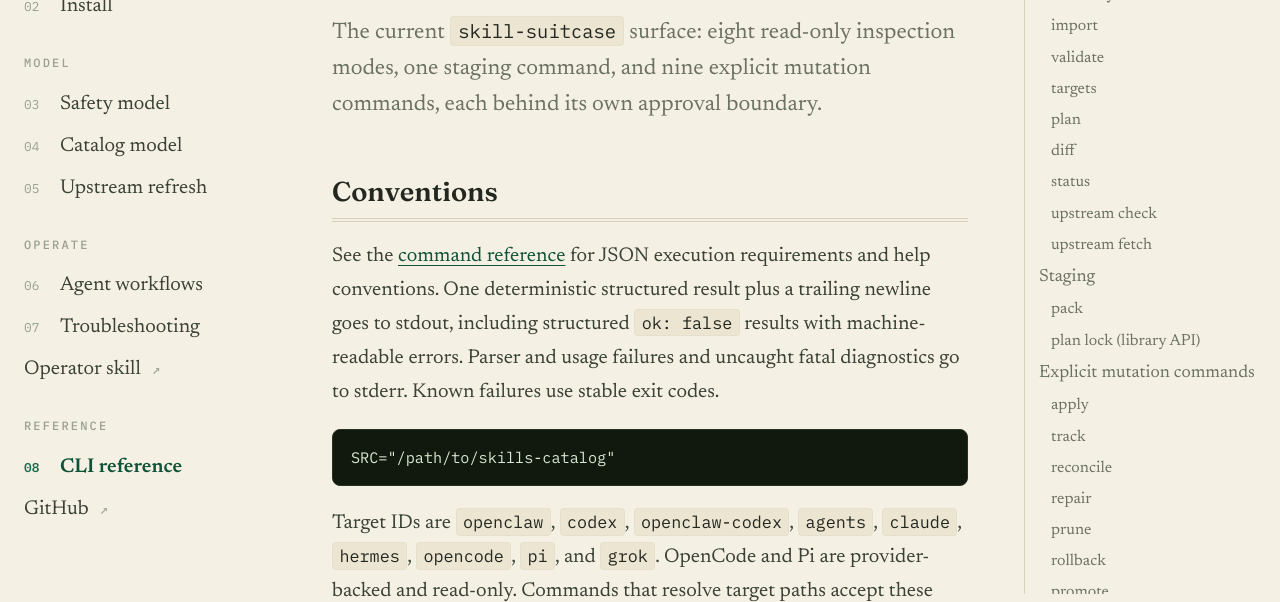
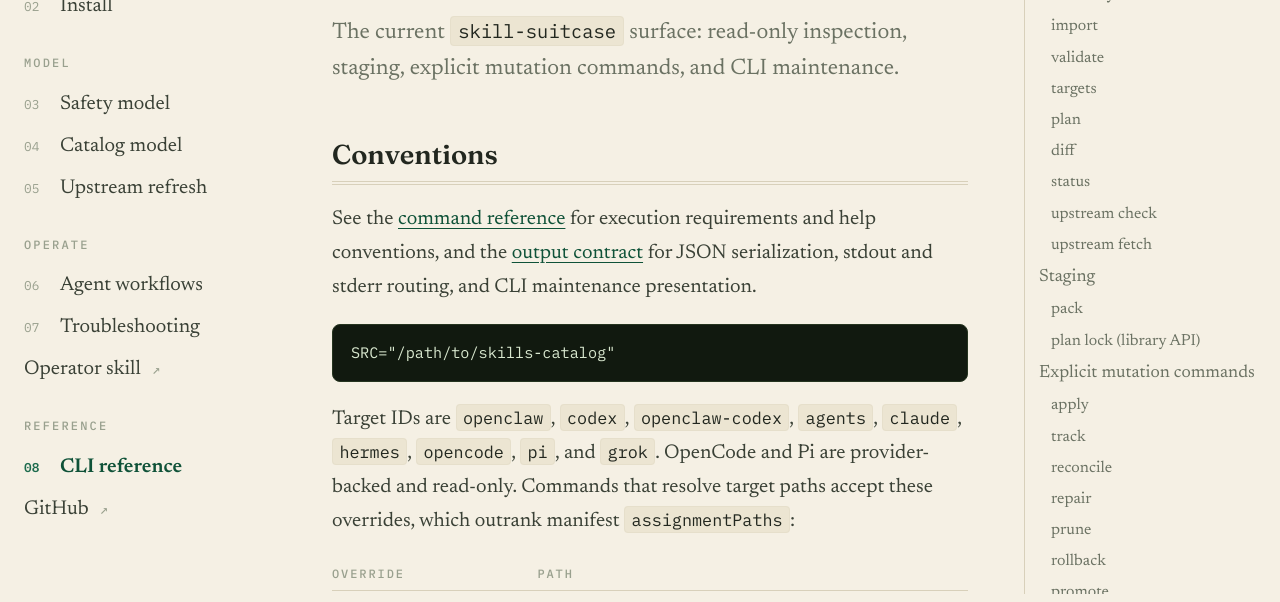
Before and after one commit to calvinnwq/skill-suitcase, a website: page docs/reference.html in a window 1280 px wide. Shown: the part 192-794 px from the top of the page. Drawn offline with Linux system fonts and the light colour scheme.

Commit message:
chore(no-mistakes-document): Refresh CLI maintenance reference and verify lint

```diff
--- a/docs/reference.html
+++ b/docs/reference.html
@@ -38,9 +38,8 @@
           <p class="kicker"><span class="n">08</span>Reference · CLI</p>
           <h1>Every command on one page.</h1>
           <p class="lede">
-            The current <code>skill-suitcase</code> surface: eight read-only
-            inspection modes, one staging command, and nine explicit mutation
-            commands, each behind its own approval boundary.
+            The current <code>skill-suitcase</code> surface: read-only inspection,
+            staging, explicit mutation commands, and CLI maintenance.
           </p>
 
           <section>
@@ -48,11 +47,9 @@
             <p>
               See the
               <a href="https://github.com/calvinnwq/skill-suitcase/blob/main/docs/command-reference.md">command reference</a>
-              for JSON execution requirements and help conventions. One deterministic
-              structured result plus a trailing newline goes to stdout, including
-              structured <code>ok: false</code> results with machine-readable
-              errors. Parser and usage failures and uncaught fatal diagnostics go
-              to stderr. Known failures use stable exit codes.
+              for execution requirements and help conventions, and the
+              <a href="https://github.com/calvinnwq/skill-suitcase/blob/main/SPEC.md#output-contract">output contract</a>
+              for JSON serialization, stdout and stderr routing, and CLI maintenance presentation.
             </p>
             <pre><code>SRC="/path/to/skills-catalog"</code></pre>
             <p>
@@ -503,6 +500,15 @@ skill-suitcase rollback \
             </div>
           </section>
 
+          <section id="update">
+            <h2>CLI maintenance</h2>
+            <p>
+              For <code>update</code>, check-only mode, installation requirements,
+              recovery guidance, and passive reminders, see the
+              <a href="https://github.com/calvinnwq/skill-suitcase/blob/main/docs/command-reference.md#cli-maintenance">CLI maintenance reference</a>.
+            </p>
+          </section>
+
           <section>
             <h2>Going deeper</h2>
             <p>
```
